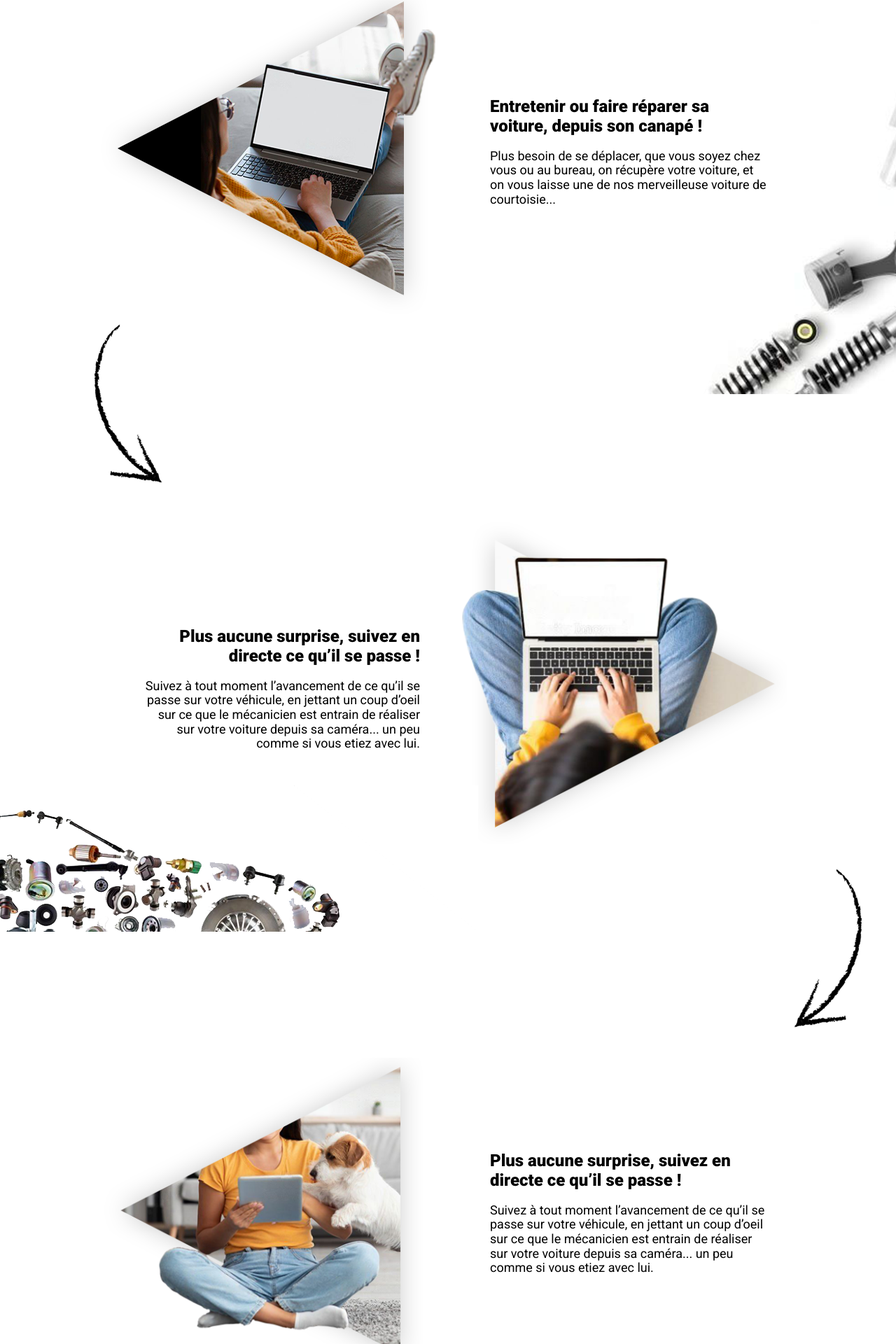
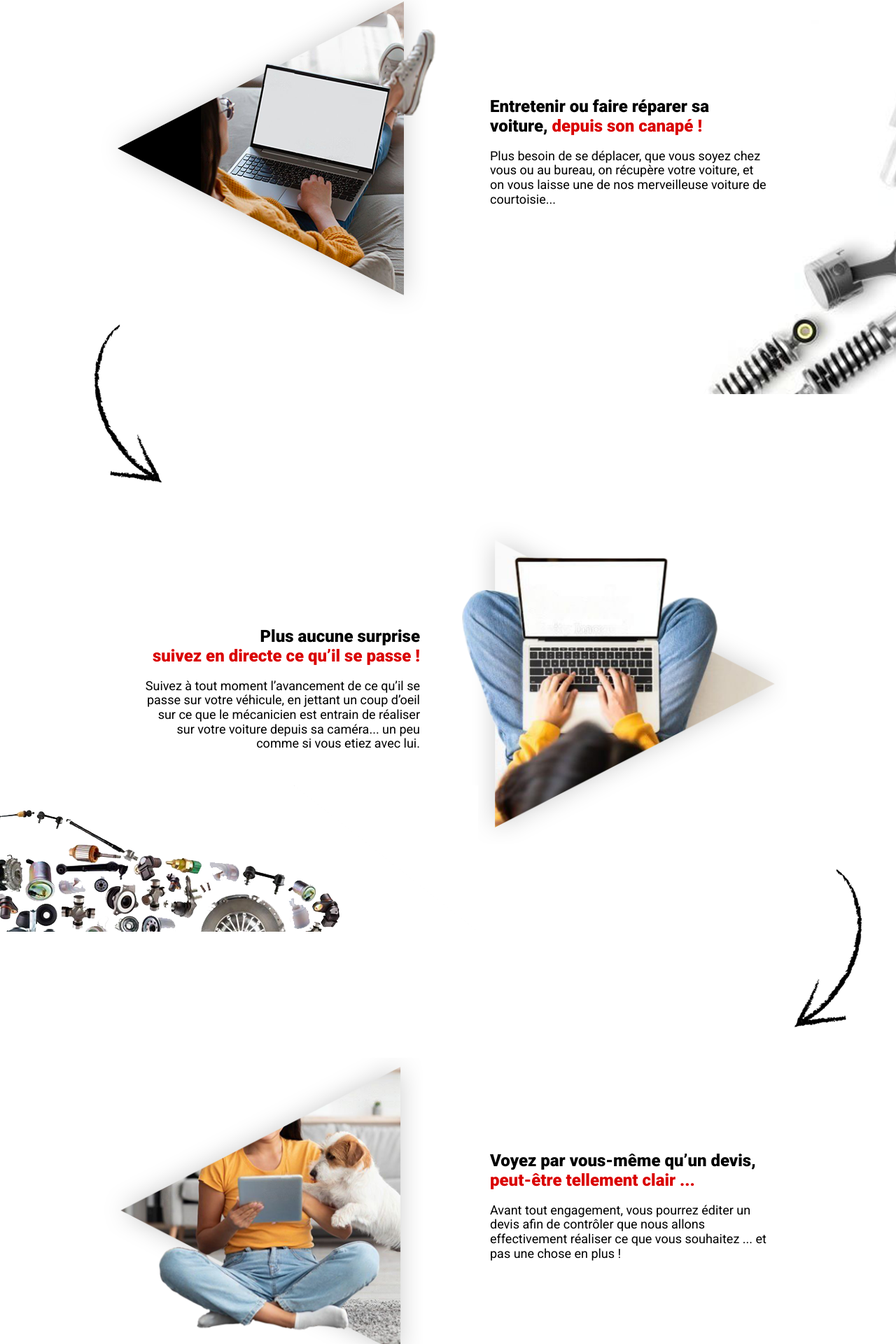
Before and after one commit to bobylatruffe/carelec, a React (Create React App) app in the folder app/: page / in a window 1280 px wide. Shown: the part 805-2725 px from the top of the page at 70% size. Built offline with nearby package versions, Linux system fonts and the light colour scheme.

Commit message:
ajout des titres en rouges dans l'accueil : - <span class=red>...

```diff
--- a/app/src/App.js
+++ b/app/src/App.js
@@ -16,7 +16,7 @@ function App() {
       <AccrocheN
         class="accrocheN-right"
         img={accrocheCanape}
-        titre="Entretenir ou faire réparer sa voiture, depuis son canapé !"
+        titre={["Entretenir ou faire réparer sa voiture, ", <span className="red">depuis son canapé !</span>]}
         contenu="Plus besoin de se déplacer, que vous soyez chez vous ou au bureau, on récupère votre voiture, et on vous laisse une de nos merveilleuse voiture de courtoisie..."
         bg={accrocheCanapeBg}
         arrow={arrowRight}
@@ -24,7 +24,7 @@ function App() {
       <AccrocheN
         class="accrocheN-left"
         img={accrocheSuivi}
-        titre="Plus aucune surprise, suivez en directe  ce qu’il se passe !"
+        titre={["Plus aucune surprise", <span className="red"><br/>suivez en directe  ce qu’il se passe !</span>]}
         contenu="Suivez à tout moment l’avancement de ce qu’il se passe sur votre véhicule, en jettant un coup d’oeil sur ce que le mécanicien est entrain de réaliser sur votre voiture depuis sa caméra... un peu comme si vous etiez avec lui."
         bg={accrocheSuiviBg}
         arrow={arrowLeft}
@@ -32,8 +32,8 @@ function App() {
       <AccrocheN
         class="accrocheN-right"
         img={accrocheDevis}
-        titre="Plus aucune surprise, suivez en directe  ce qu’il se passe !"
-        contenu="Suivez à tout moment l’avancement de ce qu’il se passe sur votre véhicule, en jettant un coup d’oeil sur ce que le mécanicien est entrain de réaliser sur votre voiture depuis sa caméra... un peu comme si vous etiez avec lui."
+        titre={["Voyez par vous-même qu’un devis, ", <span className="red">peut-être tellement clair ...</span>]}
+        contenu="Avant tout engagement, vous pourrez éditer un devis afin de contrôler que nous allons effectivement réaliser ce que vous souhaitez ... et pas une chose en plus !"
         bg={null}
       />
     </div>
--- a/app/src/Component/GetImmat/GetImmat.css
+++ b/app/src/Component/GetImmat/GetImmat.css
@@ -1,5 +1,7 @@
 .GetImmat {
   position: relative;
+  margin-left: 20px;
+  margin-top: 20px;
   width: 200px;
   height: 40px;
   background-color: black;
--- a/app/src/styles/general.css
+++ b/app/src/styles/general.css
@@ -13,3 +13,7 @@ h1 {
 p {
   font-size: 18px;
 }
+
+.red {
+  color: #da0000
+}
```
